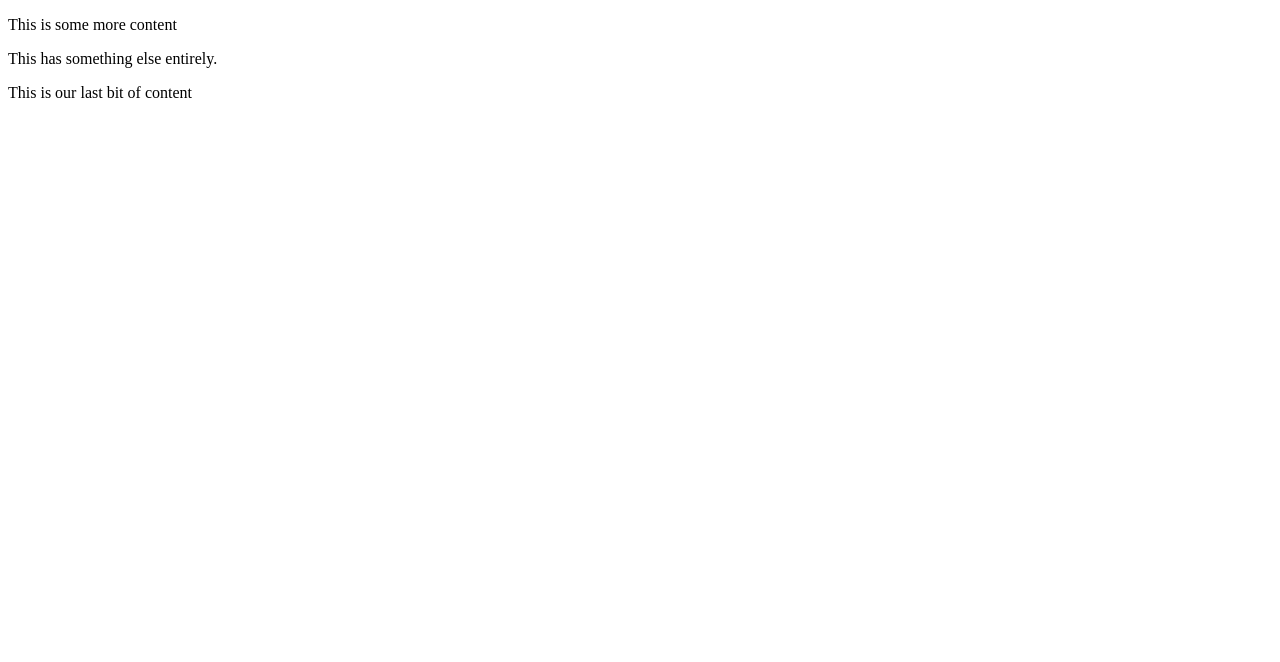
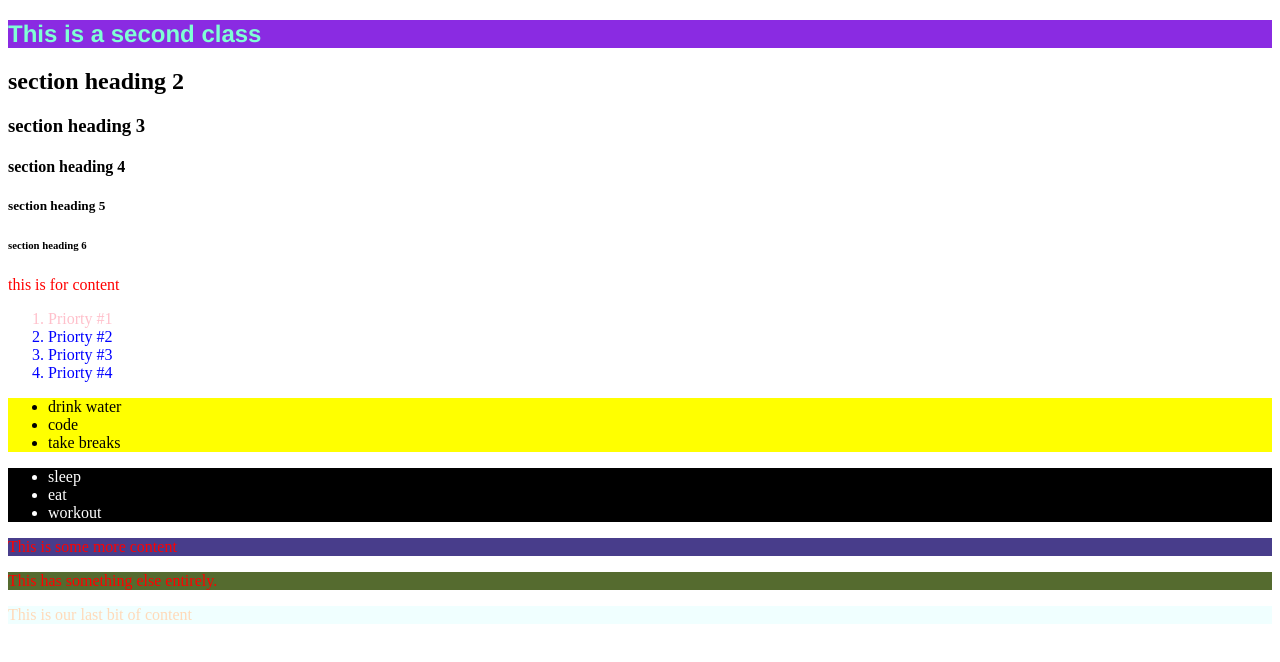
Before and after one commit to codefellows/seattle-code-201d92, a plain HTML site: page class-02/demo/prompts-if/index.html in a window 1280 px wide. Drawn offline with Linux system fonts and the light colour scheme.

Commit message:
updated with class02 HTML/CSS review demo code

```diff
--- a/class-02/demo/prompts-if/index.html
+++ b/class-02/demo/prompts-if/index.html
@@ -3,20 +3,45 @@
 
 <head>
   <title>Class 2 Demo</title>
+  <link rel="stylesheet" type="text/css" href="style.css">
 </head>
 
 <body>
   <main>
     <section>
         <!--- This h1 is a heading tag. We use this to declare headings on our page. They range from h1 - h6 -->
+        <h1>This is a second class</h1>
+        <h2>section heading 2</h2>
+        <h3>section heading 3</h3>
+        <h4>section heading 4</h4>
+        <h5>section heading 5</h5>
+        <h6>section heading 6</h6>
 
         <!-- p stands for paragraph. we use paragraph tags to write content in-->
+        <p>this is for content</p>
 
         <!-- An ordered list is a numbered list of items starting with 1-->
+        <ol>
+          <li style="color: pink">Priorty #1</li>
+          <li>Priorty #2</li>
+          <li>Priorty #3</li>
+          <li>Priorty #4</li>
+        </ol>
 
         <!-- An unordered list is a list of bullet points. Order doesn't matter-->
+        <ul class="during-class">
+          <li>drink water</li>
+          <li>code</li>
+          <li>take breaks</li>
+        </ul>
 
-      <p class="more-content">This is some more content</p>
+        <ul class="after-class">
+          <li>sleep</li>
+          <li>eat</li>
+          <li>workout</li>
+        </ul>
+
+      <p class="literaly-anything">This is some more content</p>
       <p id="something-else">This has something else entirely.</p>
       <p class="more-content"> This is our last bit of content</p>
     </section>
--- a/class-02/demo/prompts-if/style.css
+++ b/class-02/demo/prompts-if/style.css
@@ -1,19 +1,38 @@
 h1 {
-
+  font-family: helvetica;
+  color: aquamarine;
+  background-color: blueviolet;
 }
 
 p {
-
+  color: red;
 }
 
-section p.more-content {
-
+section p.literaly-anything {
+  background-color: darkslateblue;
 }
 
 .more-content {
-
+  color: peachpuff;
+  background-color: azure;
 }
 
 #something-else {
+  background-color: darkolivegreen;
+}
 
+ul.during-class {
+  background-color: yellow;
 }
+
+ul.after-class {
+  background-color: black;
+}
+
+ul.after-class li {
+  color: white;
+}
+
+body main section ol li {
+  color: blue;
+}
```
